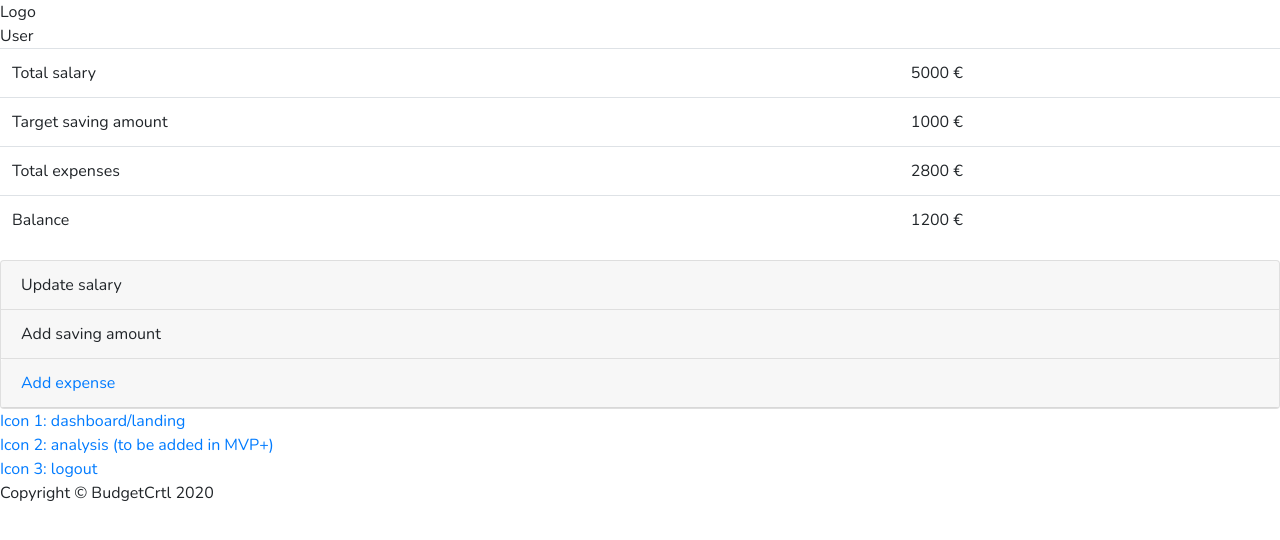
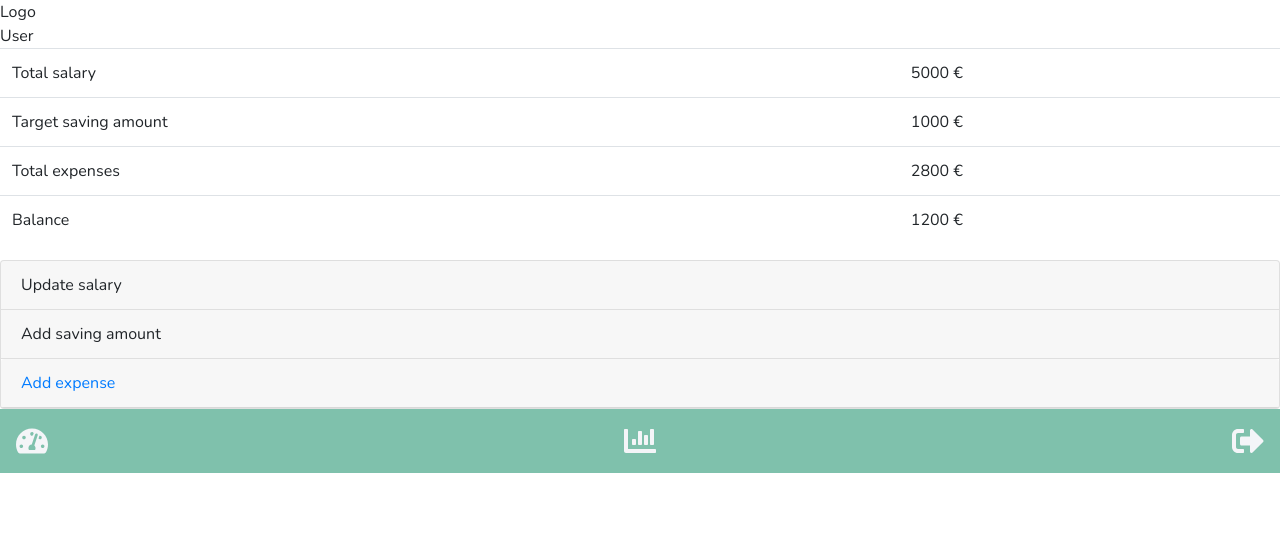
Before and after one commit to BCH-REACT20S-Project-1-Group-2/BCH-REACT20S-Project-1-Group-2.github.io, a React (Create React App) app in the folder frontend/: page /landing in a window 1280 px wide. Shown: the top 540 px of the page. Built offline with nearby package versions, Linux system fonts and the light colour scheme.

Commit message:
feature/AppFooter:add icons and styles on footer

```diff
--- a/frontend/src/components/AppFooter.js
+++ b/frontend/src/components/AppFooter.js
@@ -1,18 +1,19 @@
 import React from "react";
 import { Link } from "react-router-dom";
 import "../styles/AppFooter.css";
+import { FaTachometerAlt, FaChartBar, FaSignOutAlt } from 'react-icons/fa';
 
 function AppFooter() {
   return (
     <div className="AppFooter">
       <div>
-        <Link to="/landing">Icon 1: dashboard/landing</Link>
+      <Link to="/landing"><FaTachometerAlt /></Link>
       </div>
       <div>
-        <Link to="/landing">Icon 2: analysis (to be added in MVP+)</Link>
+      <Link to="/landing"><FaChartBar /></Link>
       </div>
       <div>
-        <Link to="/">Icon 3: logout</Link>
+      <Link to="/"><FaSignOutAlt /></Link>
       </div>
     </div>
   );
--- a/frontend/src/styles/AppFooter.css
+++ b/frontend/src/styles/AppFooter.css
@@ -1,3 +1,16 @@
 .AppFooter {
     /* Styles go here */
+    background-color: #7FC1AC;
+    position: absolute;
+    display: flex;
+    justify-content: space-between;
+    align-items: center;
+    width: 100%;
+    padding: 1rem;
+
 }
+
+svg {
+    color: #F4F5F8;
+    font-size: 32px;
+}
```
